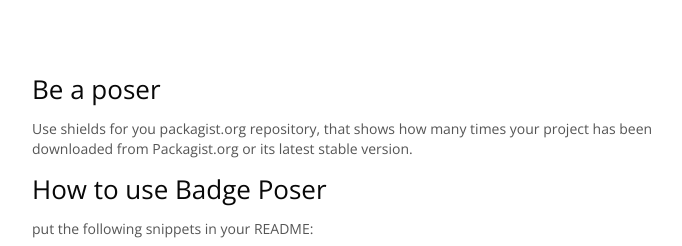
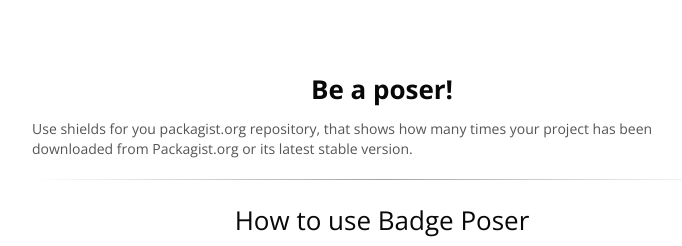
Before and after one commit to PUGX/badge-poser, a Symfony app: template src/PUGX/BadgeBundle/Resources/views/Page/home.html.twig in a window 1280 px wide. Shown: the part 505-751 px from the top of the page, without its empty margins (258-940 px from the left). Run offline with Twig, Linux system fonts and the light colour scheme; the template is opened without the code that fills it, so the values that code supplies are empty; some libraries are stand-ins or nearby versions.

Commit message:
Home style and content disposition

```diff
--- a/src/PUGX/BadgeBundle/Resources/views/Page/home.html.twig
+++ b/src/PUGX/BadgeBundle/Resources/views/Page/home.html.twig
@@ -32,32 +32,33 @@
     <div class="row-fluid bundles">
         <div class="span12">
             <article>
-                <h3>Be a poser</h3>
+                <h3 class="centered-content"><strong>Be a poser!</strong></h3>
                 <p>
                     Use shields for you packagist.org repository, that shows how many times your project has been downloaded from Packagist.org or its latest stable version.
                 </p>
-                <h3>How to use Badge Poser</h3>
-                <p>put the following snippets in your README:</p>
-                <p>
-                    Total downloads <img src="https://poser.pugx.org/symfony/symfony/d/total.png">
+                <hr class="styled">
+                <h3 class="centered-content">How to use Badge Poser</h3>
+                <small>put the following snippets in your README:</small>
+                <div>
+                    <h4>Total downloads <img class="pull-right" src="https://poser.pugx.org/symfony/symfony/d/total.png"></h4>
                     <pre class="prettyprint">[![Total Downloads](https://poser.pugx.org/symfony/symfony/d/total.png)](https://packagist.org/packages/symfony/symfony)</pre>
-                </p>
-                <p>
-                    Monthly downloads <img src="https://poser.pugx.org/symfony/symfony/d/monthly.png">
+                </div>
+                <div>
+                    <h4>Monthly downloads <img class="pull-right" src="https://poser.pugx.org/symfony/symfony/d/monthly.png"></h4>
                     <pre class="prettyprint">[![Monthly Downloads](https://poser.pugx.org/symfony/symfony/d/monthly.png)](https://packagist.org/packages/symfony/symfony)</pre>
-                </p>
-                <p>
-                    Daily downloads <img src="https://poser.pugx.org/symfony/symfony/d/daily.png">
+                </div>
+                <div>
+                    <h4>Daily downloads <img class="pull-right" src="https://poser.pugx.org/symfony/symfony/d/daily.png"></h4>
                     <pre class="prettyprint">[![Daily Downloads](https://poser.pugx.org/symfony/symfony/d/daily.png)](https://packagist.org/packages/symfony/symfony)</pre>
-                </p>
-                <p>
-                    Latest Stable Version <img src="https://poser.pugx.org/symfony/symfony/version.png">
+                </div>
+                <div>
+                    <h4>Latest Stable Version <img class="pull-right" src="https://poser.pugx.org/symfony/symfony/version.png"></h4>
                     <pre class="prettyprint">[![Latest Stable Version](https://poser.pugx.org/symfony/symfony/version.png)](https://packagist.org/packages/symfony/symfony)</pre>
-                </p>
-                <p>
-                    Latest Unstable Version <img src="https://poser.pugx.org/symfony/symfony/v/unstable.png">
+                </div>
+                <div>
+                    <h4>Latest Unstable Version <img class="pull-right" src="https://poser.pugx.org/symfony/symfony/v/unstable.png"></h4>
                     <pre class="prettyprint">[![Latest Unstable Version](https://poser.pugx.org/symfony/symfony/v/unstable.png)](https://packagist.org/packages/symfony/symfony)</pre>
-                </p>
+                </div>
 
             </article>
         </div>
--- a/web/css/custom.css
+++ b/web/css/custom.css
@@ -27,3 +27,18 @@
 .footer {
     text-align: center;
 }
+.centered-content {
+    text-align: center;
+}
+strong {
+    font-weight: 700;
+}
+
+hr.styled {
+    border: 0;
+    height: 1px;
+    background-image: -webkit-linear-gradient(left, rgba(0,0,0,0), rgba(0,0,0,0.36), rgba(0,0,0,0));
+    background-image:    -moz-linear-gradient(left, rgba(0,0,0,0), rgba(0,0,0,0.36), rgba(0,0,0,0));
+    background-image:     -ms-linear-gradient(left, rgba(0,0,0,0), rgba(0,0,0,0.36), rgba(0,0,0,0));
+    background-image:      -o-linear-gradient(left, rgba(0,0,0,0), rgba(0,0,0,0.36), rgba(0,0,0,0));
+}
```
